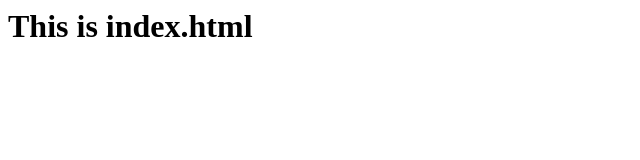
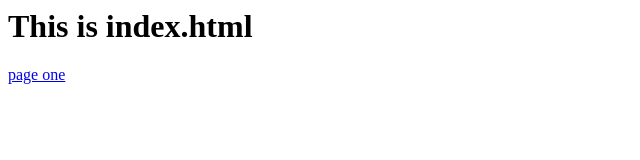
Before and after one commit to tester1547/test, a plain HTML site: page index.html in a window 1280 px wide. Shown: the full height of the page, 0-640 px from the left. Drawn offline with Linux system fonts and the light colour scheme.

Commit message:
add tag a on index.html

```diff
--- a/index.html
+++ b/index.html
@@ -4,5 +4,6 @@
 	</head>
 	<body>
 		<h1>This is index.html</h1>
+		<a href="page1.html">page one</a>
 	</body>
 </html>
```
